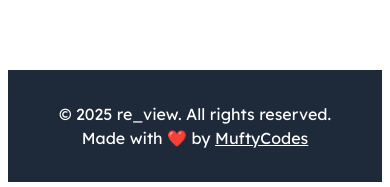
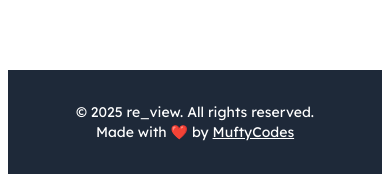
Before and after one commit to AbdQaadir/re_view, a Next.js app: page / in a window 390 px wide. Shown: the part 2906-3093 px from the top of the page. Built offline with nearby package versions, Linux system fonts and the light colour scheme; no server answers; the database is empty; a web font is replaced by a local one.

Commit message:
fix: rating stars size on mobile

```diff
--- a/app/_components/ReviewModal.tsx
+++ b/app/_components/ReviewModal.tsx
@@ -39,7 +39,7 @@ export default function ReviewModal({
 
   const [loading, setLoading] = useState(false);
   const [formData, setFormData] = useState({
-    rating: selectedReview?.rating || 5,
+    rating: selectedReview?.rating || 0,
     review: selectedReview?.review || "",
     image_url: selectedReview?.image_url || "", // Store image URL
   });
@@ -177,9 +177,11 @@ export default function ReviewModal({
               Rating <span className="text-red-500">*</span>
             </Label>
 
-            <div className="w-full flex items-center space-x-4">
+            <div className="w-full flex items-center space-x-2 md:space-x-4">
               <div>
-                <span className="text-4xl py-1 cursor-pointer">😢</span>
+                <span className="text-2xl md:text-4xl py-1 cursor-pointer">
+                  😢
+                </span>
               </div>
               {[1, 2, 3, 4, 5].map((num) => {
                 const isChecked = num <= formData.rating;
@@ -189,7 +191,7 @@ export default function ReviewModal({
                     onClick={() => handleChange("rating", num)}
                     role="button"
                     aria-label={`Rate ${num} star`}
-                    className={`text-4xl py-1 cursor-pointer ${
+                    className={`text-2xl md:text-4xl py-1 cursor-pointer ${
                       isChecked ? "text-yellow-500" : "text-gray-300"
                     }`}
                   >
@@ -199,7 +201,9 @@ export default function ReviewModal({
               })}
 
               <div>
-                <span className="text-4xl py-1 cursor-pointer">😃</span>
+                <span className="text-2xl md:text-4xl py-1 cursor-pointer">
+                  😃
+                </span>
               </div>
             </div>
 
--- a/app/page.tsx
+++ b/app/page.tsx
@@ -134,7 +134,7 @@ export default function Home() {
       </div>
 
       {/* Footer */}
-      <footer className="p-4 bg-gray-800 text-white text-center py-8 mt-8">
+      <footer className="text-sm md:text-md p-4 bg-gray-800 text-white text-center py-8 mt-8">
         <p>&copy; {new Date().getFullYear()} re_view. All rights reserved.</p>
 
         <p>
@@ -144,7 +144,7 @@ export default function Home() {
           </span>{" "}
           by{" "}
           <a
-            href="https://github.com/abdqaadir"
+            href="https://www.linkedin.com/in/quadri-lateef-b45044171/"
             target="_blank"
             rel="noreferrer"
             className="underline"
```
